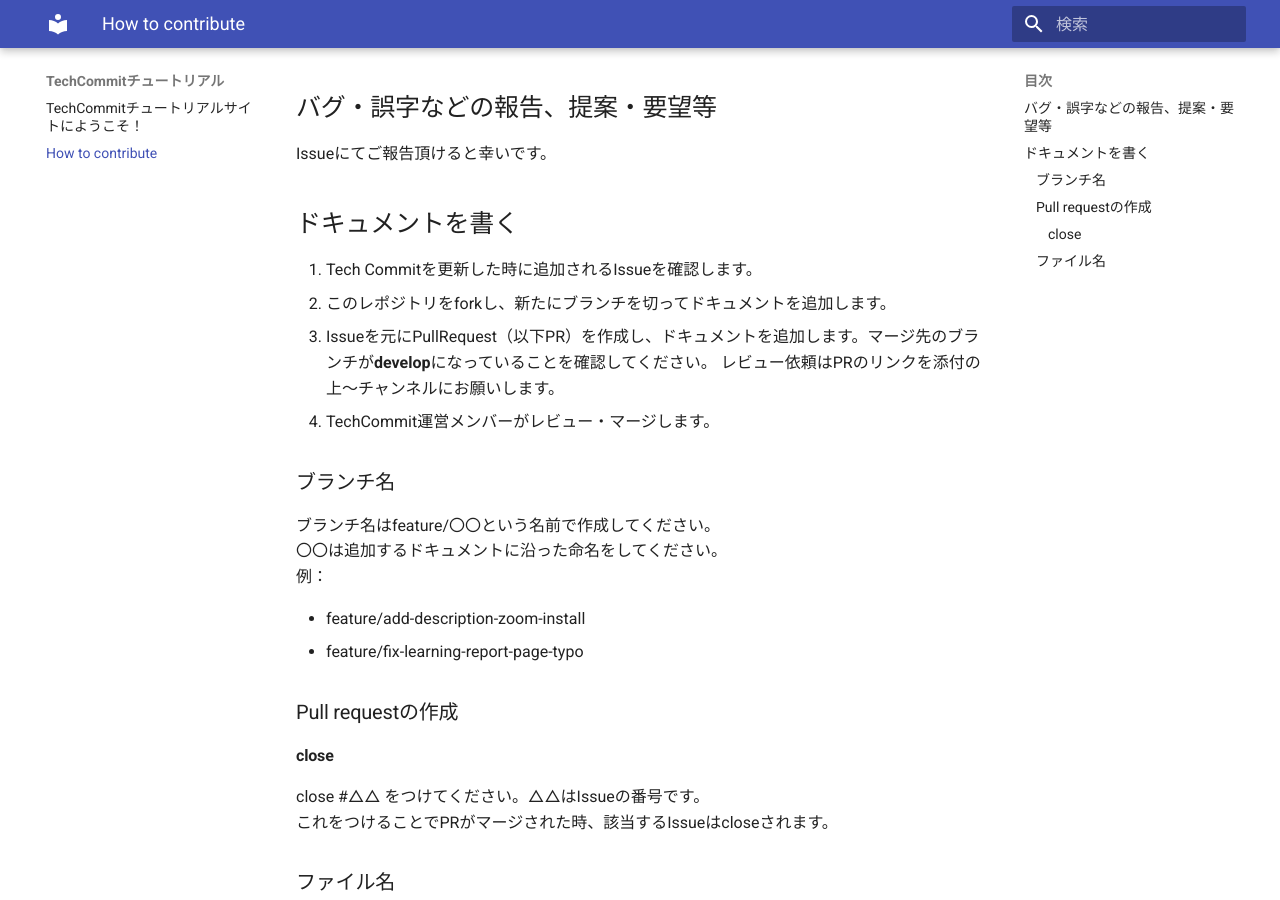
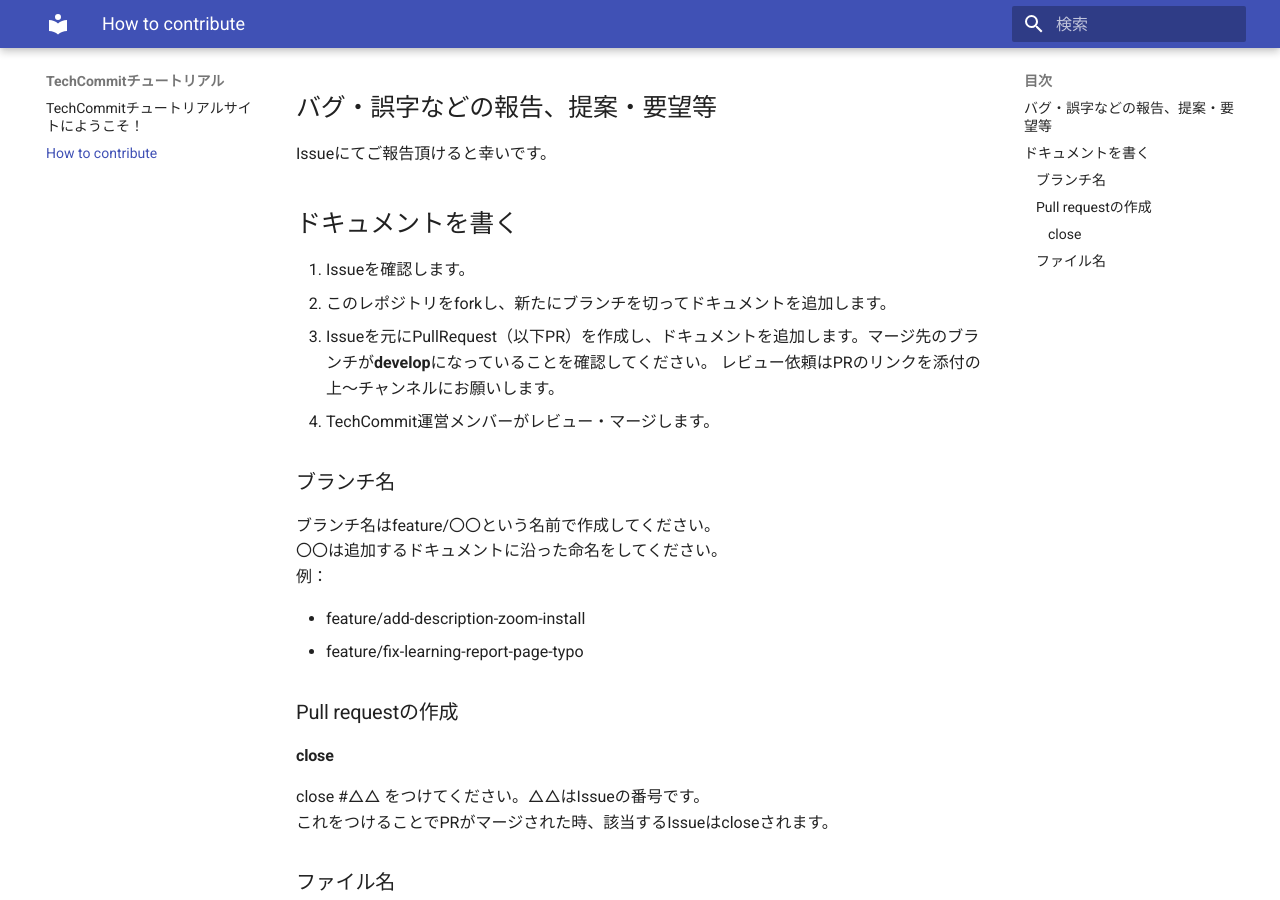
Before and after one commit to tech-training/tech-commit-doc, an MkDocs documentation site: the page built from docs/contribute.md, in a window 1280 px wide and 900 px high, scrolled down 306 px. Built offline with MkDocs 1.6.1 and Material for MkDocs 9.7.7, drawn with Linux system fonts in a browser that asks for light colours.

Commit message:
Update docs/contribute.md
Co-authored-by: M.Odagawa <42145314+milkybearhub@users.noreply.github.com>

```diff
--- a/docs/contribute.md
+++ b/docs/contribute.md
@@ -11,7 +11,7 @@
 Issueにてご報告頂けると幸いです。
 
 ## ドキュメントを書く
-1. Tech Commitを更新した時に追加されるIssueを確認します。
+1. Issueを確認します。
 2. このレポジトリをforkし、新たにブランチを切ってドキュメントを追加します。
 3. Issueを元にPullRequest（以下PR）を作成し、ドキュメントを追加します。マージ先のブランチが**develop**になっていることを確認してください。
 レビュー依頼はPRのリンクを添付の上〜チャンネルにお願いします。
```
